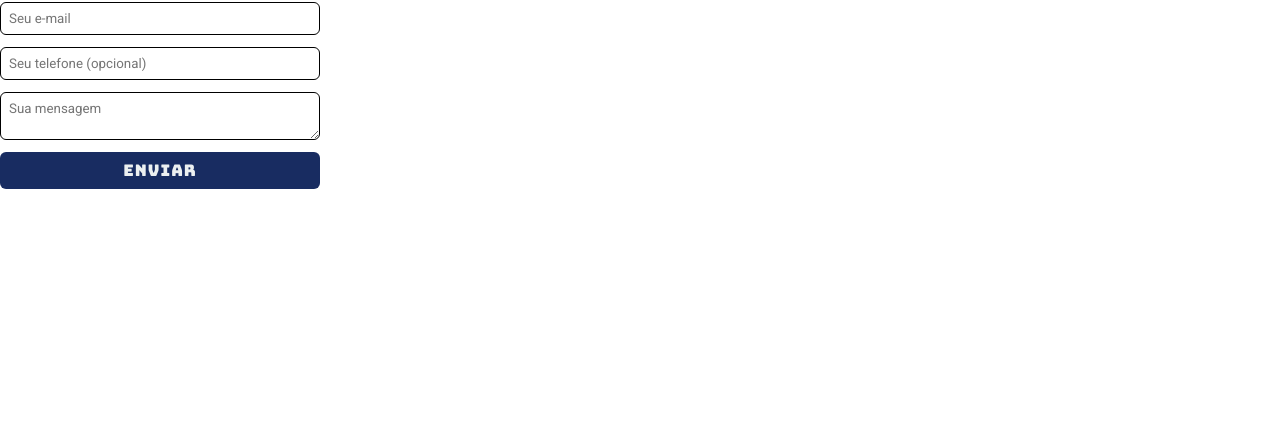
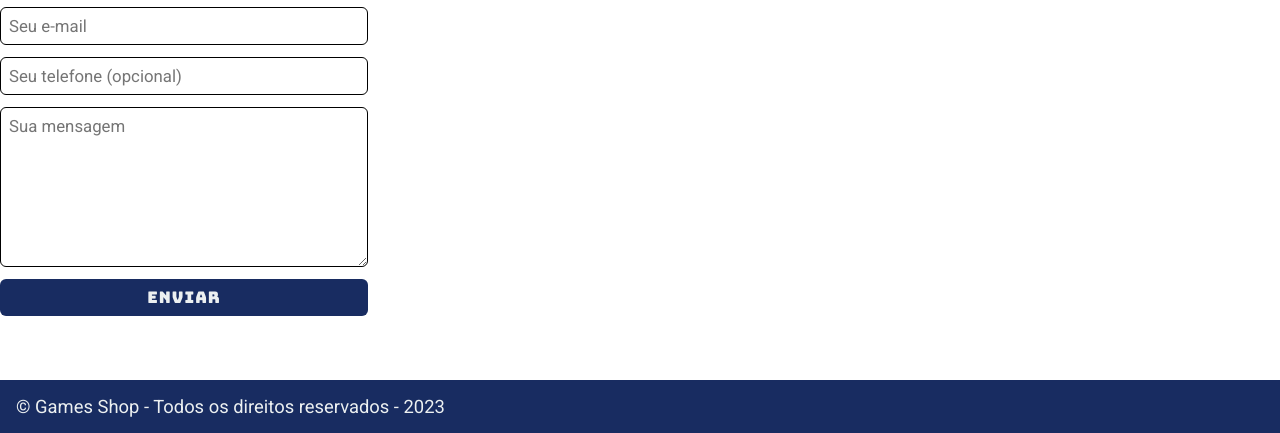
Before and after one commit to ericDK89/exercicio-modulo-5, a plain HTML site: page index.html in a window 1280 px wide. Shown: the part 794-1227 px from the top of the page. Before the commit the page ends 1047 px from the top, so only its background shows below. Drawn offline with Linux system fonts and the light colour scheme.

Commit message:
add: footer (copyright)

```diff
--- a/index.html
+++ b/index.html
@@ -139,5 +139,11 @@
         </div>
       </div>
     </section>
+
+    <footer>
+      <div class="container">
+        <span>&copy; Games Shop - Todos os direitos reservados - 2023</span>
+      </div>
+    </footer>
   </body>
 </html>
--- a/style.css
+++ b/style.css
@@ -143,11 +143,17 @@ section ul {
 
 .form-section form input,
 .form-section form textarea {
-  width: 20rem;
+  width: 23rem;
   padding: 0.5rem 0.5rem;
+
+  font-size: 1.05rem;
+
   border: 0.5px solid black;
-  resize: vertical;
   border-radius: 6px;
+}
+
+.form-section form textarea {
+  height: 10rem;
 }
 
 .form-section form button {
@@ -170,3 +176,12 @@ section ul {
 .form-section form button:hover {
   filter: brightness(1.25);
 }
+
+footer {
+  padding: 1rem;
+
+  font-size: 1.15rem;
+
+  color: #ecf0f1;
+  background-color: #182c61;
+}
```
